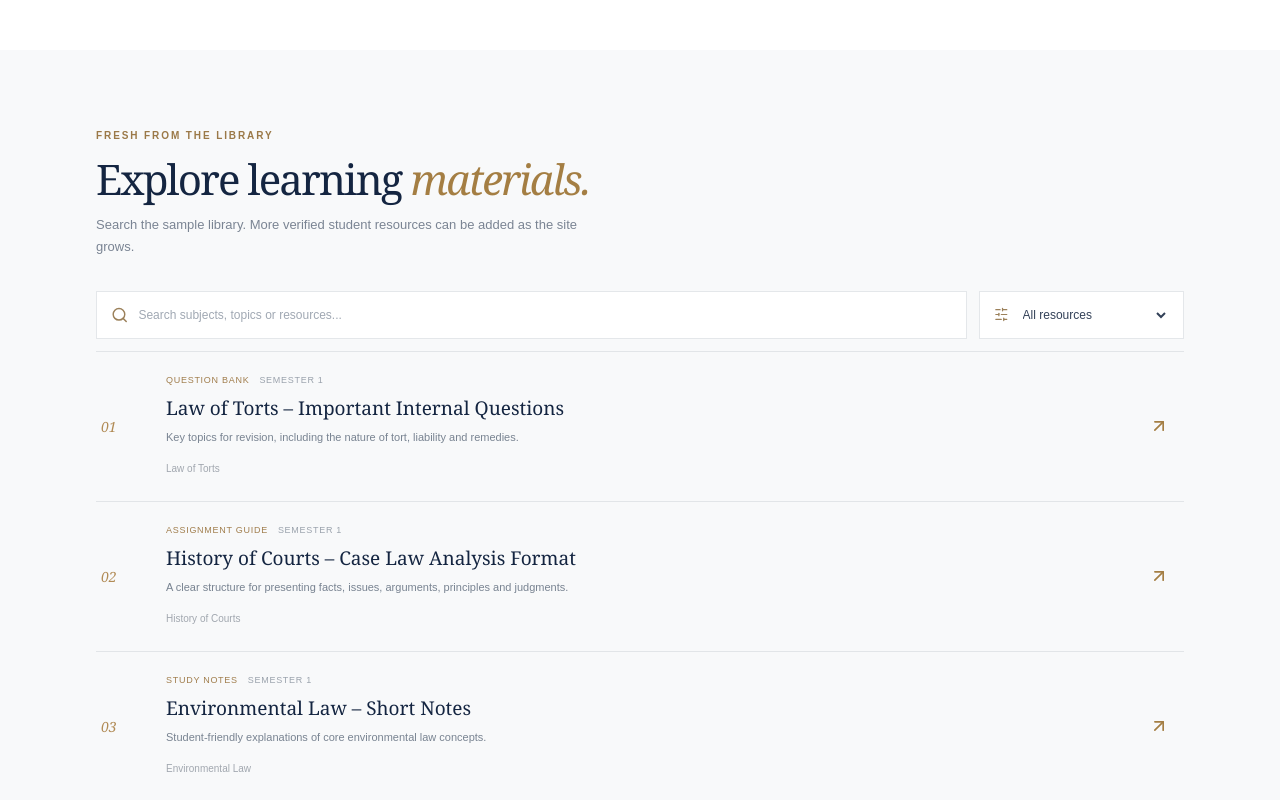
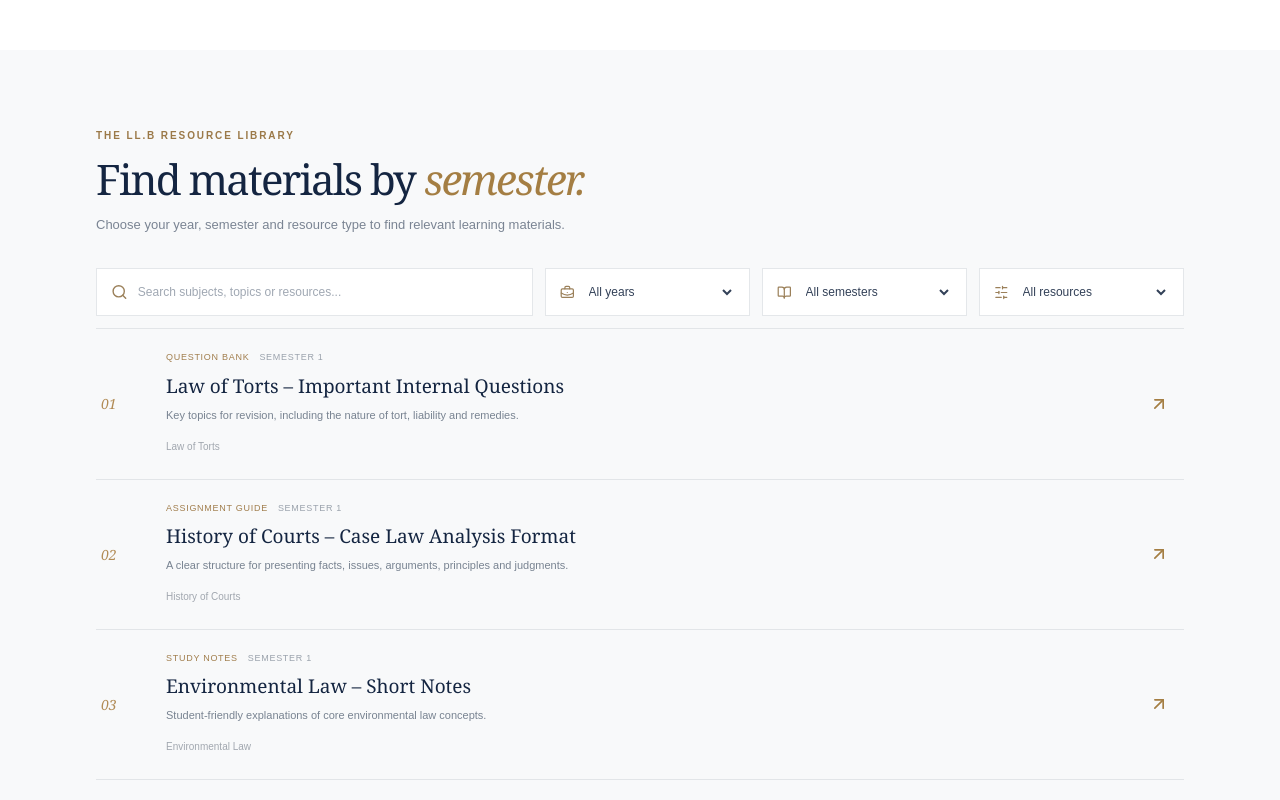
Before and after one commit to Vr7solutions/vignanreddy-legal-journey, a Next.js app: page / in a window 1280 px wide. Shown: the part 1540-2340 px from the top of the page. Built offline with nearby package versions, Linux system fonts and the light colour scheme.

Commit message:
Enhance ResourceHub with year and semester filters
Refactor ResourceHub component to include year and semester filters. Update rendering logic for resource filtering and improve code readability.

```diff
--- a/components/resource-hub.tsx
+++ b/components/resource-hub.tsx
@@ -1,22 +1,233 @@
+
 "use client";
+
 import { useMemo, useState } from "react";
-import { Search, ArrowUpRight, FileText, ClipboardList, BookOpen, Scale, BriefcaseBusiness, Languages, SlidersHorizontal } from "lucide-react";
+import {
+  Search, ArrowUpRight, FileText, ClipboardList, BookOpen,
+  Scale, BriefcaseBusiness, Languages, SlidersHorizontal
+} from "lucide-react";
 import { categories, resources } from "@/lib/content";
 
-const iconMap = { FileText, ClipboardList, BookOpen, Scale, BriefcaseBusiness, Languages };
+const iconMap = {
+  FileText, ClipboardList, BookOpen, Scale,
+  BriefcaseBusiness, Languages
+};
+
+const semesterYear = (semester: string) => {
+  const number = Number(semester.match(/\d+/)?.[0]);
+
+  if (number === 1 || number === 2) return "1st Year";
+  if (number === 3 || number === 4) return "2nd Year";
+  if (number === 5 || number === 6) return "3rd Year";
+
+  return "All years";
+};
+
 export default function ResourceHub() {
   const [query, setQuery] = useState("");
   const [filter, setFilter] = useState("All resources");
-  const filtered = useMemo(() => resources.filter((item) => `${item.title} ${item.subject} ${item.type} ${item.description}`.toLowerCase().includes(query.toLowerCase()) && (filter === "All resources" || item.type === filter)), [query, filter]);
-  return <>
-    <section id="explore" className="section-wrap scroll-mt-24">
-      <div className="section-heading"><div><p className="eyebrow">THE STUDENT RESOURCE CENTRE</p><h2>Everything you need, <em>in one place.</em></h2><p className="section-copy">Explore learning resources created to make your LL.B journey clearer and more manageable.</p></div><a className="text-link" href="#resources">Browse resources <ArrowUpRight size={16}/></a></div>
-      <div className="category-grid">{categories.map((item) => { const Icon = iconMap[item.icon as keyof typeof iconMap]; return <a className="category-card" href="#resources" key={item.title} onClick={() => setFilter(item.title === "Internal Questions" ? "Question Bank" : item.title === "Assignments" ? "Assignment Guide" : item.title === "Study Notes" ? "Study Notes" : "All resources")}><span className="category-icon"><Icon size={21}/></span><span className="category-title">{item.title}</span><span className="category-detail">{item.detail}</span><span className="category-bottom">Explore <ArrowUpRight size={15}/></span></a> })}</div>
-    </section>
-    <section id="resources" className="resource-section scroll-mt-24"><div className="section-wrap"><div className="section-heading"><div><p className="eyebrow">FRESH FROM THE LIBRARY</p><h2>Explore learning <em>materials.</em></h2><p className="section-copy">Search the sample library. More verified student resources can be added as the site grows.</p></div></div>
-      <div className="resource-tools"><label className="search-box"><Search size={18}/><input value={query} onChange={(e) => setQuery(e.target.value)} placeholder="Search subjects, topics or resources..." aria-label="Search resources"/></label><label className="filter-box"><SlidersHorizontal size={17}/><select value={filter} onChange={(e) => setFilter(e.target.value)} aria-label="Filter resources"><option>All resources</option><option>Question Bank</option><option>Assignment Guide</option><option>Study Notes</option><option>Practical Guide</option></select></label></div>
-      <div className="resource-list">{filtered.map((item, index) => <article className="resource-row" key={item.title}><div className="resource-number">0{index + 1}</div><div className="resource-main"><div className="resource-meta"><span>{item.type}</span><span>{item.semester}</span></div><h3>{item.title}</h3><p>{item.description}</p><small>{item.subject}</small></div><span className="resource-arrow"><ArrowUpRight size={20}/></span></article>)}{filtered.length === 0 && <div className="empty-state">No matching resources yet. Try a different search.</div>}</div>
-      <p className="demo-note">Preview content: resource downloads and uploads will be connected in the next development stage.</p>
-    </div></section>
-  </>;
+  const [year, setYear] = useState("All years");
+  const [semester, setSemester] = useState("All semesters");
+
+  const filtered = useMemo(
+    () =>
+      resources.filter((item) => {
+        const matchesSearch =
+          `${item.title} ${item.subject} ${item.type} ${item.description}`
+            .toLowerCase()
+            .includes(query.toLowerCase());
+
+        const matchesType =
+          filter === "All resources" || item.type === filter;
+
+        const matchesYear =
+          year === "All years" ||
+          semesterYear(item.semester) === year ||
+          item.semester === "All Semesters";
+
+        const matchesSemester =
+          semester === "All semesters" ||
+          item.semester === semester ||
+          item.semester === "All Semesters";
+
+        return (
+          matchesSearch &&
+          matchesType &&
+          matchesYear &&
+          matchesSemester
+        );
+      }),
+    [query, filter, year, semester]
+  );
+
+  return (
+    <>
+      <section id="explore" className="section-wrap scroll-mt-24">
+        <div className="section-heading">
+          <div>
+            <p className="eyebrow">THE STUDENT RESOURCE CENTRE</p>
+            <h2>Everything you need, <em>in one place.</em></h2>
+            <p className="section-copy">
+              Explore learning resources created to make your LL.B journey
+              clearer and more manageable.
+            </p>
+          </div>
+          <a className="text-link" href="#resources">
+            Browse resources <ArrowUpRight size={16} />
+          </a>
+        </div>
+
+        <div className="category-grid">
+          {categories.map((item) => {
+            const Icon = iconMap[item.icon as keyof typeof iconMap];
+
+            return (
+              <a
+                className="category-card"
+                href="#resources"
+                key={item.title}
+                onClick={() =>
+                  setFilter(
+                    item.title === "Internal Questions"
+                      ? "Question Bank"
+                      : item.title === "Assignments"
+                      ? "Assignment Guide"
+                      : item.title === "Study Notes"
+                      ? "Study Notes"
+                      : "All resources"
+                  )
+                }
+              >
+                <span className="category-icon">
+                  <Icon size={21} />
+                </span>
+                <span className="category-title">{item.title}</span>
+                <span className="category-detail">{item.detail}</span>
+                <span className="category-bottom">
+                  Explore <ArrowUpRight size={15} />
+                </span>
+              </a>
+            );
+          })}
+        </div>
+      </section>
+
+      <section
+        id="resources"
+        className="resource-section scroll-mt-24"
+      >
+        <div className="section-wrap">
+          <div className="section-heading">
+            <div>
+              <p className="eyebrow">THE LL.B RESOURCE LIBRARY</p>
+              <h2>Find materials by <em>semester.</em></h2>
+              <p className="section-copy">
+                Choose your year, semester and resource type to find
+                relevant learning materials.
+              </p>
+            </div>
+          </div>
+
+          <div className="resource-tools">
+            <label className="search-box">
+              <Search size={18} />
+              <input
+                value={query}
+                onChange={(e) => setQuery(e.target.value)}
+                placeholder="Search subjects, topics or resources..."
+                aria-label="Search resources"
+              />
+            </label>
+
+            <label className="filter-box">
+              <GraduationCapFallback />
+              <select
+                value={year}
+                onChange={(e) => {
+                  setYear(e.target.value);
+                  setSemester("All semesters");
+                }}
+                aria-label="Filter by year"
+              >
+                <option>All years</option>
+                <option>1st Year</option>
+                <option>2nd Year</option>
+                <option>3rd Year</option>
+              </select>
+            </label>
+
+            <label className="filter-box">
+              <BookOpen size={17} />
+              <select
+                value={semester}
+                onChange={(e) => setSemester(e.target.value)}
+                aria-label="Filter by semester"
+              >
+                <option>All semesters</option>
+                <option>Semester 1</option>
+                <option>Semester 2</option>
+                <option>Semester 3</option>
+                <option>Semester 4</option>
+                <option>Semester 5</option>
+                <option>Semester 6</option>
+              </select>
+            </label>
+
+            <label className="filter-box">
+              <SlidersHorizontal size={17} />
+              <select
+                value={filter}
+                onChange={(e) => setFilter(e.target.value)}
+                aria-label="Filter by resource type"
+              >
+                <option>All resources</option>
+                <option>Question Bank</option>
+                <option>Assignment Guide</option>
+                <option>Study Notes</option>
+                <option>Practical Guide</option>
+              </select>
+            </label>
+          </div>
+
+          <div className="resource-list">
+            {filtered.map((item, index) => (
+              <article className="resource-row" key={item.title}>
+                <div className="resource-number">
+                  {String(index + 1).padStart(2, "0")}
+                </div>
+
+                <div className="resource-main">
+                  <div className="resource-meta">
+                    <span>{item.type}</span>
+                    <span>{item.semester}</span>
+                  </div>
+                  <h3>{item.title}</h3>
+                  <p>{item.description}</p>
+                  <small>{item.subject}</small>
+                </div>
+
+                <span className="resource-arrow">
+                  <ArrowUpRight size={20} />
+                </span>
+              </article>
+            ))}
+
+            {filtered.length === 0 && (
+              <div className="empty-state">
+                No matching resources yet. Try another filter.
+              </div>
+            )}
+          </div>
+
+          <p className="demo-note">
+            More verified study materials will be added semester by semester.
+          </p>
+        </div>
+      </section>
+    </>
+  );
 }
+
+function GraduationCapFallback() {
+  return <BriefcaseBusiness size={17} />;
+}
```
